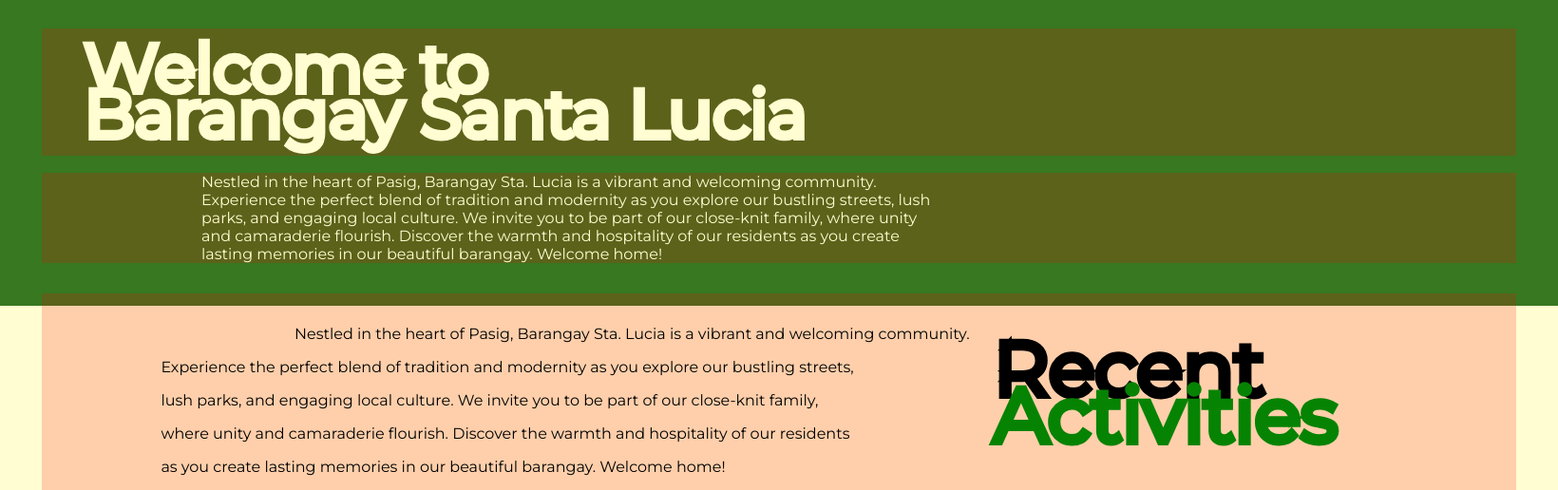
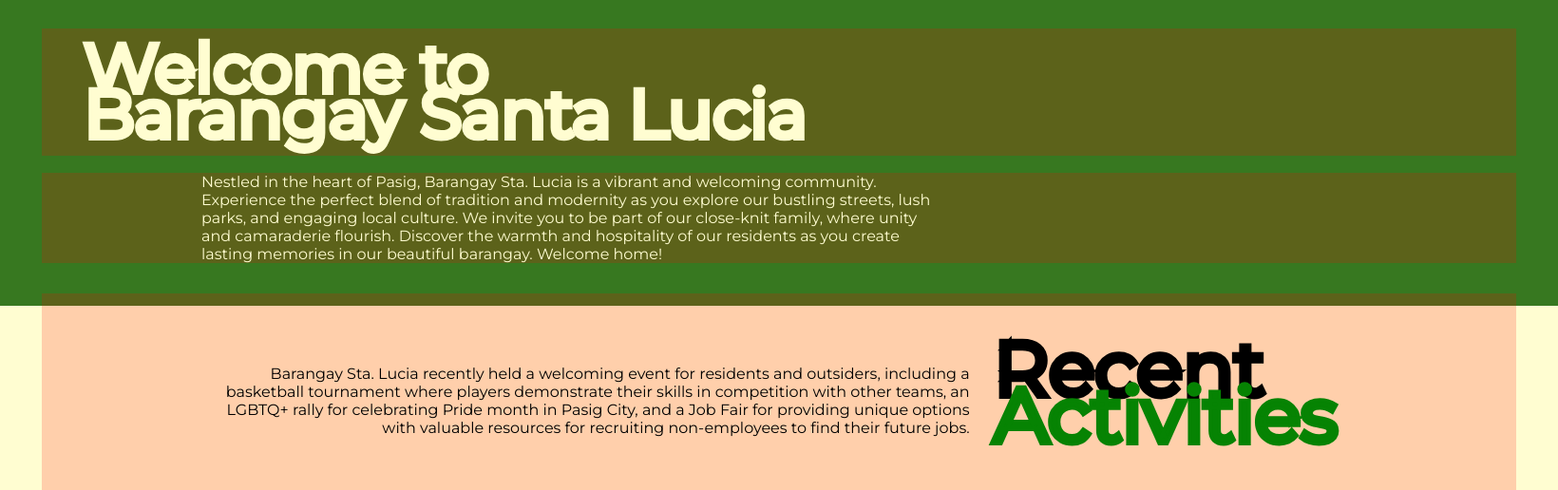
Before and after one commit to ghandylan/Barangay-Santa-Lucia-Website, a Flask app: page /home in a window 1640 px wide. Shown: the part 534-1050 px from the top of the page at 95% size. Run offline with Flask 3, Linux system fonts and the light colour scheme; the visitor is signed in with stand-in values (Sample User, id 1); parts of the project's set-up code (start-up, migrations or seed data) failed here and were passed over.

Commit message:
added barangay route in navbar

```diff
--- a/templates/home.html
+++ b/templates/home.html
@@ -18,7 +18,7 @@
             </div>
             <div class="header__section1-2">
                 <ul>
-                    <li class="firstlist" onclick="window.location.href='XXX'">Home</li>
+                    <li class="firstlist" onclick="window.location.href='{{ url_for('views.home') }}'">Home</li>
                     <li onclick="window.location.href='{{ url_for('views.barangay') }}'">The Barangay</li>
                     <li onclick="window.location.href='XXX'">Facilities</li>
                     <li onclick="window.location.href='XXX'">Residents</li>
@@ -33,76 +33,69 @@
         </div>
     </div>
 </div>
-<div class="home__imgbackground">
-    <img class="home__img" alt="Image" src="../static/images/homeimg.png"/>
+<div class = "home__imgbackground">
+            <img class = "home__img" alt="Image" src="../static/images/homeimg.png"/>
         </div>
-<div class=home__welcomebackground></div>
-<div class="container">
-    <div class="welcome__section1">
-        <p class="welcome__headtext1"> Welcome to </p>
-        <p class="welcome__headtext2"> Barangay Santa Lucia</p>
+        <div class = home__welcomebackground></div>
+        <div class = "container">
+            <div class = "welcome__section1">
+                <p class = "welcome__headtext1"> Welcome to </p>
+                <p class = "welcome__headtext2"> Barangay Santa Lucia</p>
             </div>
         </div>
-<div class="container">
-    <div class="welcome__section2">
-        <p class="welcome__bodytext1"> Nestled in the heart of Pasig, Barangay Sta. Lucia is a vibrant and welcoming
-            community.
+        <div class = "container">
+            <div class = "welcome__section2">
+                <p class = "welcome__bodytext1"> Nestled in the heart of Pasig, Barangay Sta. Lucia is a vibrant and welcoming community.
                                                  Experience the perfect blend of tradition and modernity as you explore our bustling streets,
                                                  lush parks, and engaging local culture. We invite you to be part of our close-knit family,
                                                  where unity and camaraderie flourish. Discover the warmth and hospitality of our residents
                                                  as you create lasting memories in our beautiful barangay. Welcome home! </p>
             </div>
         </div>
-<div class="container centeredflex top2em">
-    <div class="recent__rightcont">
-        <p class="recent__bodytext1"> Nestled in the heart of Pasig, Barangay Sta. Lucia is a vibrant and welcoming
-            community. </p>
-        <p class="recent__bodytext2"> Experience the perfect blend of tradition and modernity as you explore our
-            bustling streets, </p>
-        <p class="recent__bodytext3"> lush parks, and engaging local culture. We invite you to be part of our close-knit
-            family, </p>
-        <p class="recent__bodytext4"> where unity and camaraderie flourish. Discover the warmth and hospitality of our
-            residents </p>
-        <p class="recent__bodytext5"> as you create lasting memories in our beautiful barangay. Welcome home!</p>
+        <div class = "container centeredflex top2em">
+            <div class = "recent__rightcont">
+                <p class = "recent__bodytext1"> Barangay Sta. Lucia recently held a welcoming event for residents and outsiders,
+                                                including a basketball tournament where players demonstrate their skills in competition
+                                                with other teams, an LGBTQ+ rally for celebrating Pride month in Pasig City, and a
+                                                Job Fair for providing unique options with valuable resources for recruiting
+                                                non-employees to find their future jobs. </p>
             </div>
-    <div class="recent__leftcont">
-        <p class="recent__headtext1"> Recent </p>
-        <p class="recent__headtext2"> Activities </p>
+            <div class = "recent__leftcont">
+                <p class = "recent__headtext1"> Recent </p>
+                <p class = "recent__headtext2"> Activities </p>
             </div>
         </div>
-<div class="home__recentcont"></div>
-<div class="container centeredflex">
-    <div class="">
-        <img class="recent__image1" alt="Image" src="../static/images/liga.jpg"/>
+        <div class = "home__recentcont"></div>
+        <div class = "container centeredflex">
+            <div class = "">
+                <img class = "recent__image1" alt="Image" src="../static/images/liga.jpg"/>
             </div>
-    <div class="">
-        <img class="recent__image2" alt="Image" src="../static/images/image1.png"/>
+            <div class = "">
+                <img class = "recent__image2" alt="Image" src="../static/images/image1.png"/>
             </div>
-    <div class="">
-        <img class="recent__image3" alt="Image" src="../static/images/image2.jpg"/>
+            <div class = "">
+                <img class = "recent__image3" alt="Image" src="../static/images/image2.jpg"/>
             </div>
         </div>
-<div class="home__aboutuscont">
-    <img class="aboutus__bgimg" alt="Image" src="../static/images/homeimg.png"/>
+        <div class = "home__aboutuscont">
+            <img class = "aboutus__bgimg" alt="Image" src="../static/images/aboutus.png"/>
         </div>
-<div class="container centeredflex">
-    <div class="aboutus__leftcont">
-        <div class="">
-            <p class="aboutus__headtext">ABOUT US</p>
-            <img class="aboutus__image1" alt="Image" src="../static/images/barangay.jpg"/>
+        <div class = "container centeredflex">
+            <div class = "aboutus__leftcont">
+                <div class = "">
+                    <p class = "aboutus__headtext">ABOUT US</p>
+                    <img class = "aboutus__image1" alt="Image" src="../static/images/house.png"/>
                 </div>
             </div>
-    <div class="aboutus__rightcont">
-        <p class="aboutus__bodytext1"> Nestled in the heart of Pasig, Barangay Sta. Lucia is a vibrant and welcoming
-            community.
-            Experience the perfect blend of tradition and modernity as you explore our bustling streets,
-            lush parks, and engaging local culture. We invite you to be part of our close-knit family,
-            where unity and camaraderie flourish. Discover the warmth and hospitality of our residents
-            as you create lasting memories in our beautiful barangay. Welcome home! </p>
-        <button class="learnmorebtn centeredflex" onclick="window.location.href='https://w3docs.com';"> Learn More
-            Here
-        </button>
+            <div class = "aboutus__rightcont">
+                <p class = "aboutus__bodytext1"> "Magandang Araw sa inyong Lahat!" Here in Barangay Sta. Lucia
+                                                  where accepts each and every one in the community.
+                                                  We provide and serve as a vibrant place for forming a well-developed
+                                                  community that established unity between residents and reaching our
+                                                  maximum potential by providing the best services and contributions here in our community.
+                     </p>
+                <button class = "learnmorebtn centeredflex" onclick="window.location.href='https://w3docs.com';"> Learn More Here </button>
             </div>
         </div>
     </body>
-</html>
+</html>>
--- a/templates/resident/home.html
+++ b/templates/resident/home.html
@@ -18,14 +18,14 @@
             </div>
             <div class="header__section1-2">
                 <ul>
-                    <li class="firstlist" onclick="window.location.href='XXX'">Home</li>
-                    <li onclick="window.location.href='XXX'">The Barangay</li>
+                    <li class="firstlist" onclick="window.location.href='{{ url_for('views.home') }}'">Home</li>
+                    <li onclick="window.location.href='{{ url_for('views.barangay') }}'">The Barangay</li>
                     <li onclick="window.location.href='XXX'">Facilities</li>
                     <li onclick="window.location.href='XXX'">Residents</li>
                     <li onclick="window.location.href='XXX'">Services</li>
                     <li onclick="window.location.href='XXX'">Profile</li>
                     {% if current_user.is_authenticated %}
-                        <li onclick="window.location.href='{{ url_for('views.logout')}}'">Logout</li>
+                        <li onclick="window.location.href='{{ url_for('views.logout') }}'">Logout</li>
                     {% else %}
                         <li onclick="window.location.href='{{ url_for('views.login') }}'">Login</li>
                     {% endif %}
```
Lines whose indentation alone changed are shown as unchanged.
